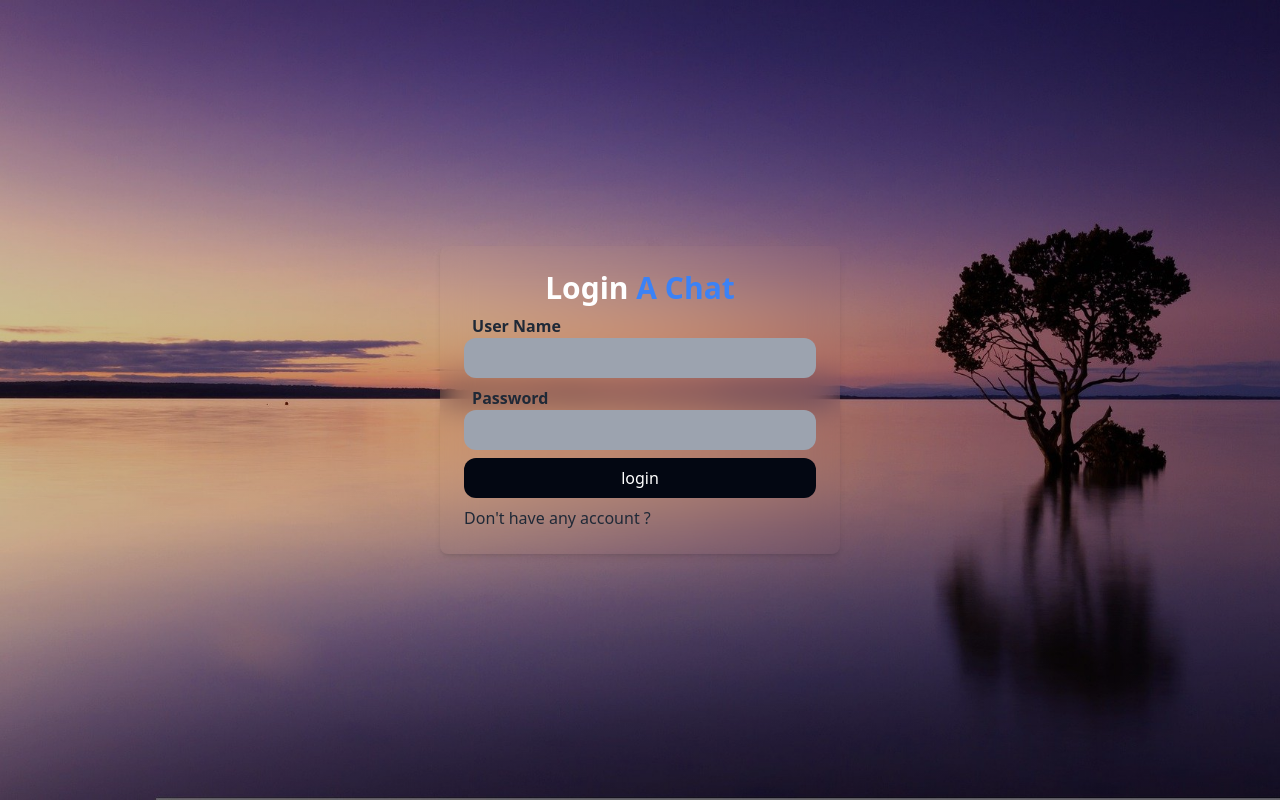
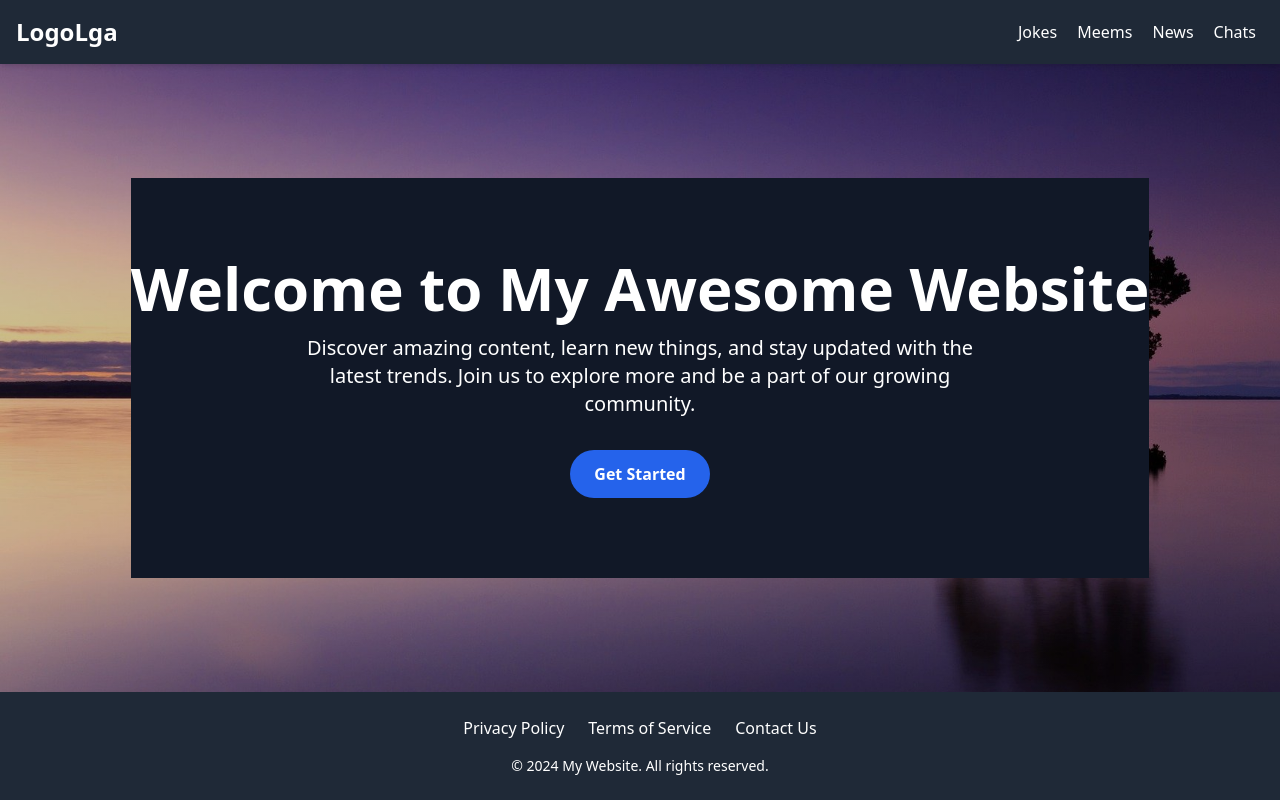
Before and after one commit to Ankit9179/chat-yt-app, a React (Vite) app in the folder frontend/: page / in a window 1280 px wide. Before the commit this address led to /login. Built offline with nearby package versions, Linux system fonts and the light colour scheme.

Commit message:
some work with nave and their pages

```diff
--- a/frontend/src/App.jsx
+++ b/frontend/src/App.jsx
@@ -1,23 +1,63 @@
-import React from "react"
-import Login from './pages/login/Login.jsx'
-import SignUp from './pages/signUp/SignUp.jsx'
-import Home from './pages/home/Home.jsx'
-import { Navigate, Route, Routes } from "react-router-dom"
-import { Toaster } from 'react-hot-toast'
-import { useAuthContext } from "./context/AuthContext.jsx"
+// import React from "react"
+// import Login from './pages/login/Login.jsx'
+// import SignUp from './pages/signUp/SignUp.jsx'
+// import Home from './pages/home/Home.jsx'
+// import { Navigate, Route, Routes } from "react-router-dom"
+// import { Toaster } from 'react-hot-toast'
+// import { useAuthContext } from "./context/AuthContext.jsx"
+// import Header from "./pages/Header.jsx"
+// import Footer from "./pages/Footer.jsx"
+
+// function App() {
+//   const { authUser } = useAuthContext();
+//   return (
+//     <div className="flex items-center justify-center h-screen p-4">
+//       <Header />
+//       <Routes>
+//         <Route path="/" element={authUser ? <Home /> : <Navigate to={'/login'} />} />
+//         <Route path="/login" element={authUser ? <Navigate to={'/'} /> : <Login />} />
+//         <Route path="/signup" element={authUser ? <Navigate to={'/'} /> : <SignUp />} />
+//       </Routes>
+//       <Footer />
+//       <Toaster />
+//     </div>
+//   )
+// }
+
+// export default App
+
+
+import React from "react";
+import { Routes, Route, Navigate } from "react-router-dom";
+import { Toaster } from "react-hot-toast";
+import { useAuthContext } from "./context/AuthContext.jsx";
+import Header from "./pages/Header.jsx";
+import Footer from "./pages/Footer.jsx";
+import Login from "./pages/login/Login.jsx";
+import SignUp from "./pages/signUp/SignUp.jsx";
+import Home from "./pages/home/Home.jsx";
+import Hero from "./components/heroSections/Hero.jsx";
+import Jokes from "./pages/Jokes.jsx";
 
 function App() {
   const { authUser } = useAuthContext();
+
   return (
-    <div className="flex items-center justify-center h-screen p-4">
-      <Routes>
-        <Route path="/" element={authUser ? <Home /> : <Navigate to={'/login'} />} />
-        <Route path="/login" element={authUser ? <Navigate to={'/'} /> : <Login />} />
-        <Route path="/signup" element={authUser ? <Navigate to={'/'} /> : <SignUp />} />
-      </Routes>
+    <div className="flex flex-col min-h-screen">
+      <Header />
+      <main className="flex-grow flex items-center justify-center p-4">
+        <Routes>
+          <Route path="/" element={<Hero />} />
+          <Route path="chats-with-friends" element={authUser ? <Home /> : <Navigate to="/login" />} />
+          <Route path="/login" element={authUser ? <Navigate to="/" /> : <Login />} />
+          <Route path="/signup" element={authUser ? <Navigate to="/" /> : <SignUp />} />
+          <Route path="/jokes" element={<Jokes />} />
+        </Routes>
+      </main>
+      <Footer />
       <Toaster />
     </div>
-  )
+  );
 }
 
-export default App
+export default App;
--- /dev/null
+++ b/frontend/src/components/heroSections/Hero.jsx
@@ -0,0 +1,25 @@
+import React from 'react';
+
+const Hero = () => {
+    return (
+        <section className="bg-gray-900 text-white py-20">
+            <div className="container mx-auto flex flex-col items-center text-center">
+                <h1 className="text-4xl md:text-6xl font-bold mb-4">
+                    Welcome to My Awesome Website
+                </h1>
+                <p className="text-lg md:text-xl mb-8 max-w-2xl">
+                    Discover amazing content, learn new things, and stay updated with the latest trends.
+                    Join us to explore more and be a part of our growing community.
+                </p>
+                <a
+                    href="/signup"
+                    className="bg-blue-600 hover:bg-blue-700 text-white font-bold py-3 px-6 rounded-full"
+                >
+                    Get Started
+                </a>
+            </div>
+        </section>
+    );
+};
+
+export default Hero;
--- /dev/null
+++ b/frontend/src/pages/Footer.jsx
@@ -0,0 +1,18 @@
+import React from 'react';
+
+const Footer = () => {
+    return (
+        <footer className="bg-gray-800 text-white py-6">
+            <div className="container mx-auto text-center">
+                <div className="flex justify-center space-x-6 mb-4">
+                    <a href="#" className="hover:text-gray-400">Privacy Policy</a>
+                    <a href="#" className="hover:text-gray-400">Terms of Service</a>
+                    <a href="#" className="hover:text-gray-400">Contact Us</a>
+                </div>
+                <p className="text-sm">&copy; {new Date().getFullYear()} My Website. All rights reserved.</p>
+            </div>
+        </footer>
+    );
+}
+
+export default Footer;
--- /dev/null
+++ b/frontend/src/pages/Header.jsx
@@ -0,0 +1,23 @@
+import React from 'react';
+import { useNavigate } from 'react-router-dom';
+
+const Header = () => {
+    const navigate = useNavigate();
+    return (
+        <header className="bg-[#1f2937] text-white p-4 shadow-md">
+            <div className="container mx-auto flex justify-between items-center">
+                <a href='/' className="text-2xl font-bold" onClick={() => navigate('/')}>LogoLga</a>
+                <nav>
+                    <ul className="flex space-x-1">
+                        <li><a href="#" className="hover:text-gray-300 hover:bg-slate-600 rounded-md p-2" onClick={() => navigate('/jokes')}>Jokes</a></li>
+                        <li><a href="#" className="hover:text-gray-300 hover:bg-slate-600 rounded-md p-2">Meems</a></li>
+                        <li><a href="#" className="hover:text-gray-300 hover:bg-slate-600 rounded-md p-2">News</a></li>
+                        <li><a href="#" className="hover:text-gray-300 hover:bg-slate-600 rounded-md p-2" onClick={() => navigate('/chats-with-friends')}>Chats</a></li>
+                    </ul>
+                </nav>
+            </div>
+        </header>
+    );
+}
+
+export default Header;
--- /dev/null
+++ b/frontend/src/pages/Jokes.jsx
@@ -0,0 +1,38 @@
+import React, { useEffect, useState } from 'react';
+
+const Jokes = () => {
+    const [joke, setJoke] = useState({});
+
+    const getJokesFunctions = async () => {
+        try {
+            const response = await fetch('https://official-joke-api.appspot.com/random_joke');
+            const data = await response.json();
+            setJoke(data); // Set the joke data into the state
+        } catch (error) {
+            console.error('Error fetching the joke:', error);
+        }
+    };
+
+    useEffect(() => {
+        getJokesFunctions(); // Fetch the first joke on component mount
+    }, []);
+
+    return (
+        <div className="flex flex-col items-center justify-center h-scree">
+            {joke && joke.setup ? (
+                <div className="bg-white shadow-lg rounded-lg p-8 max-w-md text-center m-2">
+                    <h1 className="text-2xl font-bold mb-4">{joke.type}</h1>
+                    <p className="text-lg mb-4"><strong>Golu 🙄: </strong> {joke.setup}</p>
+                    <p className="text-xl font-semibold"><strong>Gappu 🤣: </strong>{joke.punchline}</p>
+                </div>
+            ) : (
+                <p>Loading...</p>
+            )}
+            <button className='bg-red-600 p-3 rounded-md mt-4 text-white font-bold ' onClick={getJokesFunctions}>
+                Next
+            </button>
+        </div>
+    );
+};
+
+export default Jokes;
--- a/frontend/src/pages/signUp/SignUp.jsx
+++ b/frontend/src/pages/signUp/SignUp.jsx
@@ -37,13 +37,13 @@ const SignUp = () => {
                 <form onSubmit={handelInputs}>
                     <div className='my-2'>
                         <label className='lable p-2'>
-                            <span className='text-base lable-text text-1xl font-semibold'>Full Name</span>
+                            <span className='text-base lable-text text-1xl font-semibold'>User Name</span>
                         </label>
                         <input type="text" value={inputs.fullName} onChange={(e) => setInputes({ ...inputs, fullName: e.target.value })} className='w-full h-10 px-2 bg-gray-400 text-white rounded-xl' />
                     </div>
                     <div className='my-2'>
                         <label className='lable p-2'>
-                            <span className='text-base lable-text text-1xl font-semibold'>User Name</span>
+                            <span className='text-base lable-text text-1xl font-semibold'>Full Name</span>
                         </label>
                         <input type="text" value={inputs.userName} onChange={(e) => setInputes({ ...inputs, userName: e.target.value })} className='w-full h-10 px-2 bg-gray-400 text-white rounded-xl' />
                     </div>
```
